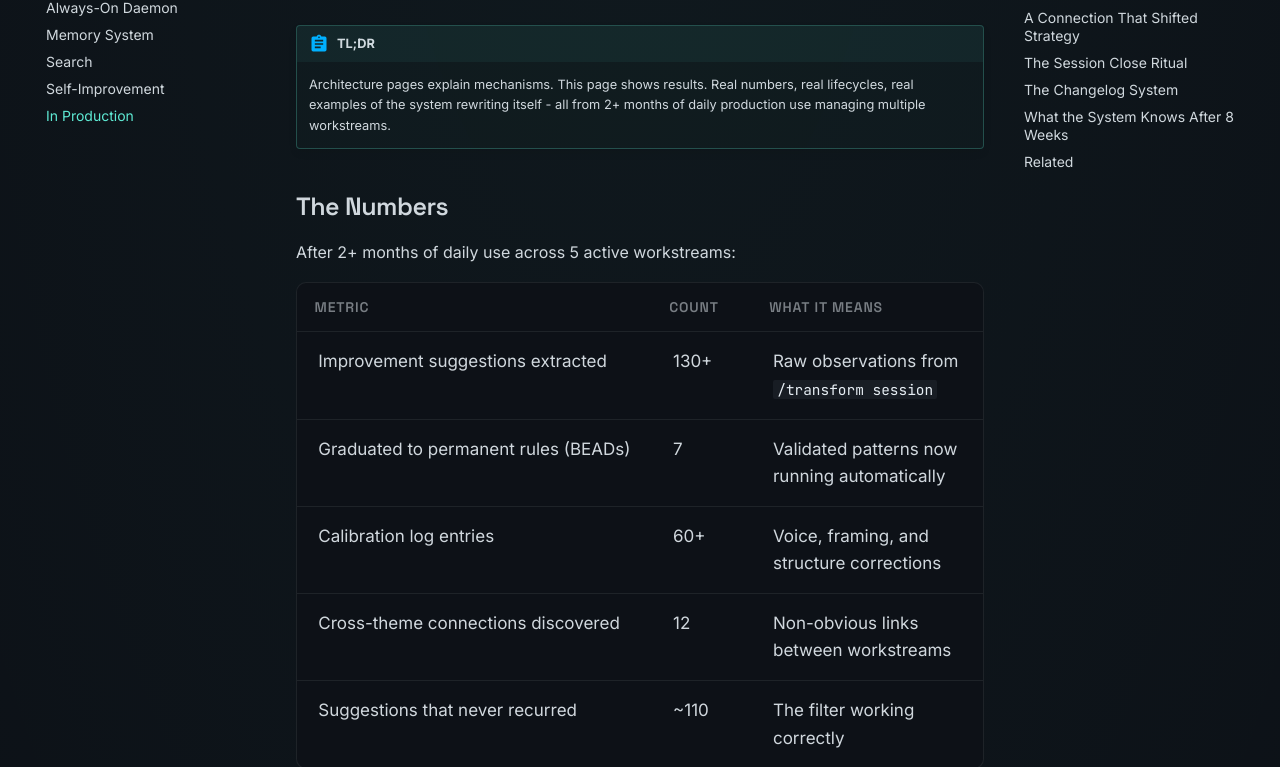
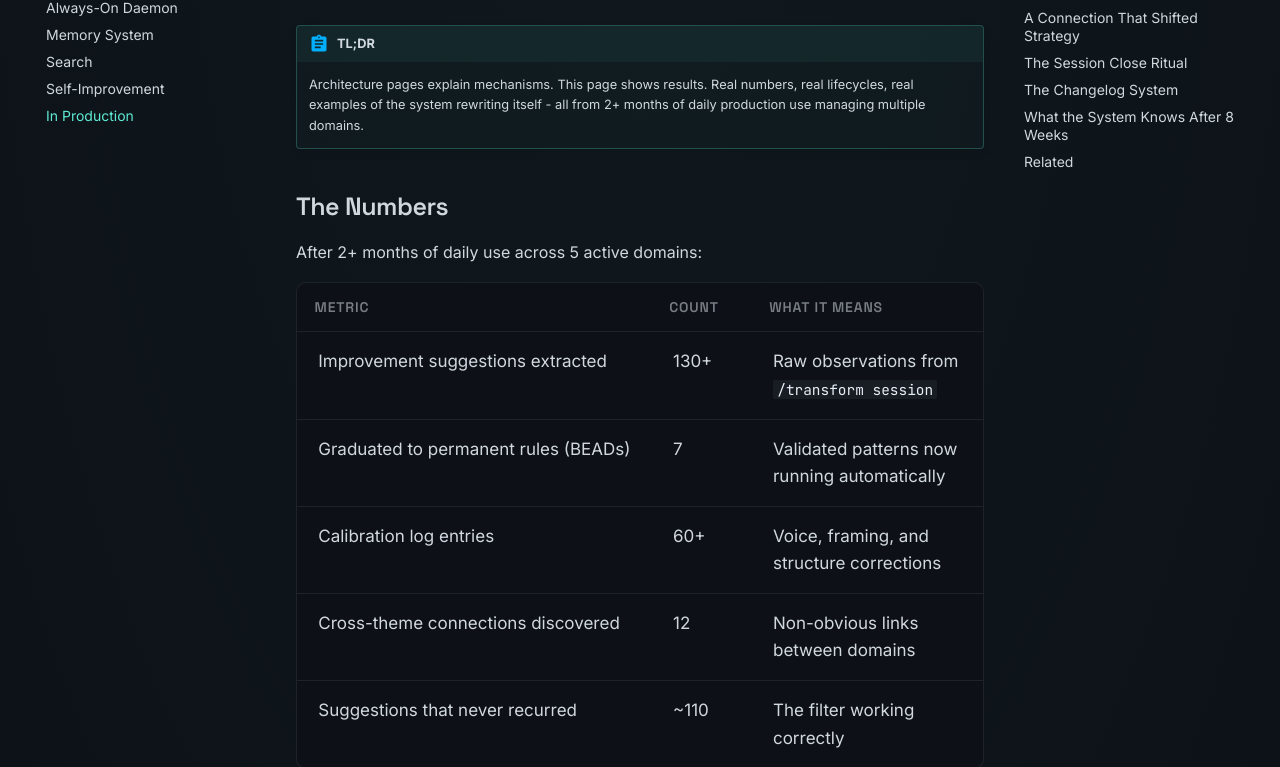
Before and after one commit to sovrana/qm-os, an MkDocs documentation site: the page built from docs/architecture/in-production.md, in a window 1280 px wide and 1400 px high. Shown: the part 332-1099 px from the top of the window. Built offline with MkDocs 1.6.1 and Material for MkDocs 9.7.7, drawn with Linux system fonts in a browser that asks for light colours; comment, search, counter and statistics services are not loaded; some of the changed text lies outside the part shown.

Commit message:
Remove favicon, change workstreams to domains, remove intro-note
- Removed custom favicon files (brain logo)
- Changed 'workstreams' to 'domains' across all pages
- Removed intro-note block from homepage (felt out of place)

Co-Authored-By: Claude Opus 4.6 <noreply@anthropic.com>

```diff
--- a/docs/architecture/in-production.md
+++ b/docs/architecture/in-production.md
@@ -1,18 +1,18 @@
 # What 2+ Months of Production Use Looks Like
 
 !!! abstract "TL;DR"
-    Architecture pages explain mechanisms. This page shows results. Real numbers, real lifecycles, real examples of the system rewriting itself - all from 2+ months of daily production use managing multiple workstreams.
+    Architecture pages explain mechanisms. This page shows results. Real numbers, real lifecycles, real examples of the system rewriting itself - all from 2+ months of daily production use managing multiple domains.
 
 ## The Numbers
 
-After 2+ months of daily use across 5 active workstreams:
+After 2+ months of daily use across 5 active domains:
 
 | Metric | Count | What it means |
 |---|---|---|
 | Improvement suggestions extracted | 130+ | Raw observations from `/transform session` |
 | Graduated to permanent rules (BEADs) | 7 | Validated patterns now running automatically |
 | Calibration log entries | 60+ | Voice, framing, and structure corrections |
-| Cross-theme connections discovered | 12 | Non-obvious links between workstreams |
+| Cross-theme connections discovered | 12 | Non-obvious links between domains |
 | Suggestions that never recurred | ~110 | The filter working correctly |
 
 The ratio matters. 7 out of 130+ graduated. That's a ~5% promotion rate. Everything else was either too situational to generalise or didn't recur. A system that promoted everything would drown in rules. The threshold keeps it lean.
@@ -122,7 +122,7 @@ By week 8, the accumulated institutional memory includes:
 - **60+ calibration entries** covering voice, framing, structure, and stakeholder preferences
 - **A banned words list** of 30+ AI-slop terms, each discovered through actual corrections
 - **Communication rules** calibrated per stakeholder (one gets 180 words max with metrics leading; another gets conversational prose)
-- **12 cross-theme connections** linking workstreams in non-obvious ways
+- **12 cross-theme connections** linking domains in non-obvious ways
 - **Anti-patterns** codified from real failures (overclaiming maturity, mixing strategic observations with resource asks, editing others' documents too aggressively)
 
 None of this was designed upfront. It was discovered, validated, and promoted through use. The system on day 1 was a blank CLAUDE.md with basic instructions. The system on day 56 is a calibrated operating manual that knows how its user thinks, writes, and decides.
--- a/mkdocs.yml
+++ b/mkdocs.yml
@@ -39,7 +39,6 @@ theme:
     - content.code.annotate
     - toc.follow
     - announce.dismiss
-  favicon: assets/favicon.ico
   icon:
     logo: material/compass-outline
     repo: fontawesome/brands/github
--- a/overrides/main.html
+++ b/overrides/main.html
@@ -6,9 +6,6 @@
   <meta property="og:image:height" content="630" />
   <meta name="twitter:card" content="summary_large_image" />
   <meta name="twitter:image" content="https://sovrana.github.io/qm-os/assets/og-image.png" />
-  <link rel="apple-touch-icon" sizes="180x180" href="{{ 'assets/apple-touch-icon.png' | url }}" />
-  <link rel="icon" type="image/png" sizes="512x512" href="{{ 'assets/favicon-512.png' | url }}" />
-  <link rel="icon" type="image/png" sizes="32x32" href="{{ 'assets/favicon-32.png' | url }}" />
 {% endblock %}
 
 {% block announce %}
```
Also changed, not shown: docs/about.md (+2 -2 lines), docs/index.md (+1 -4 lines), docs/assets/apple-touch-icon.png (deleted), docs/assets/favicon-32.png (deleted), docs/assets/favicon-512.png (deleted), docs/assets/favicon.ico (deleted).
